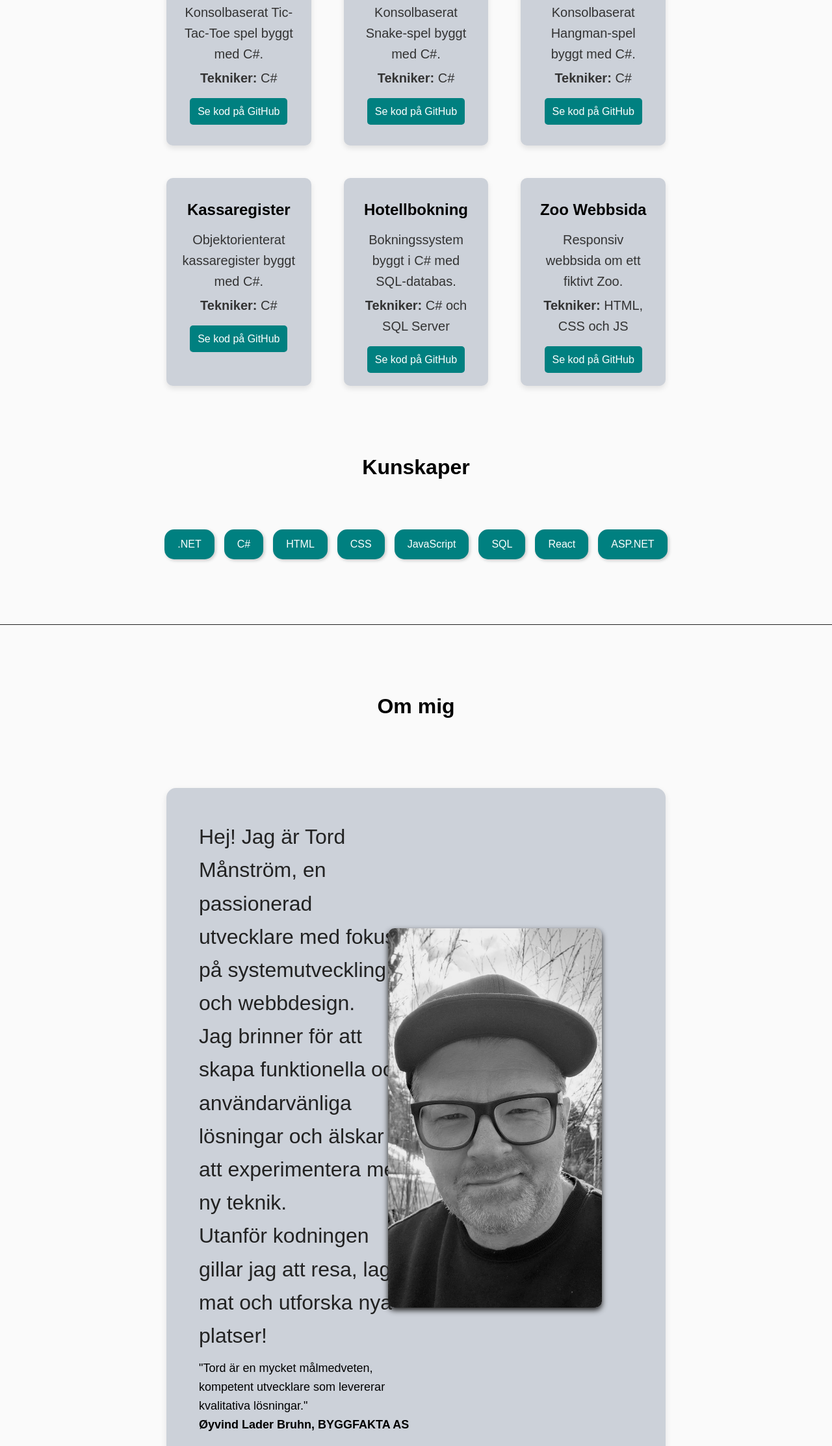
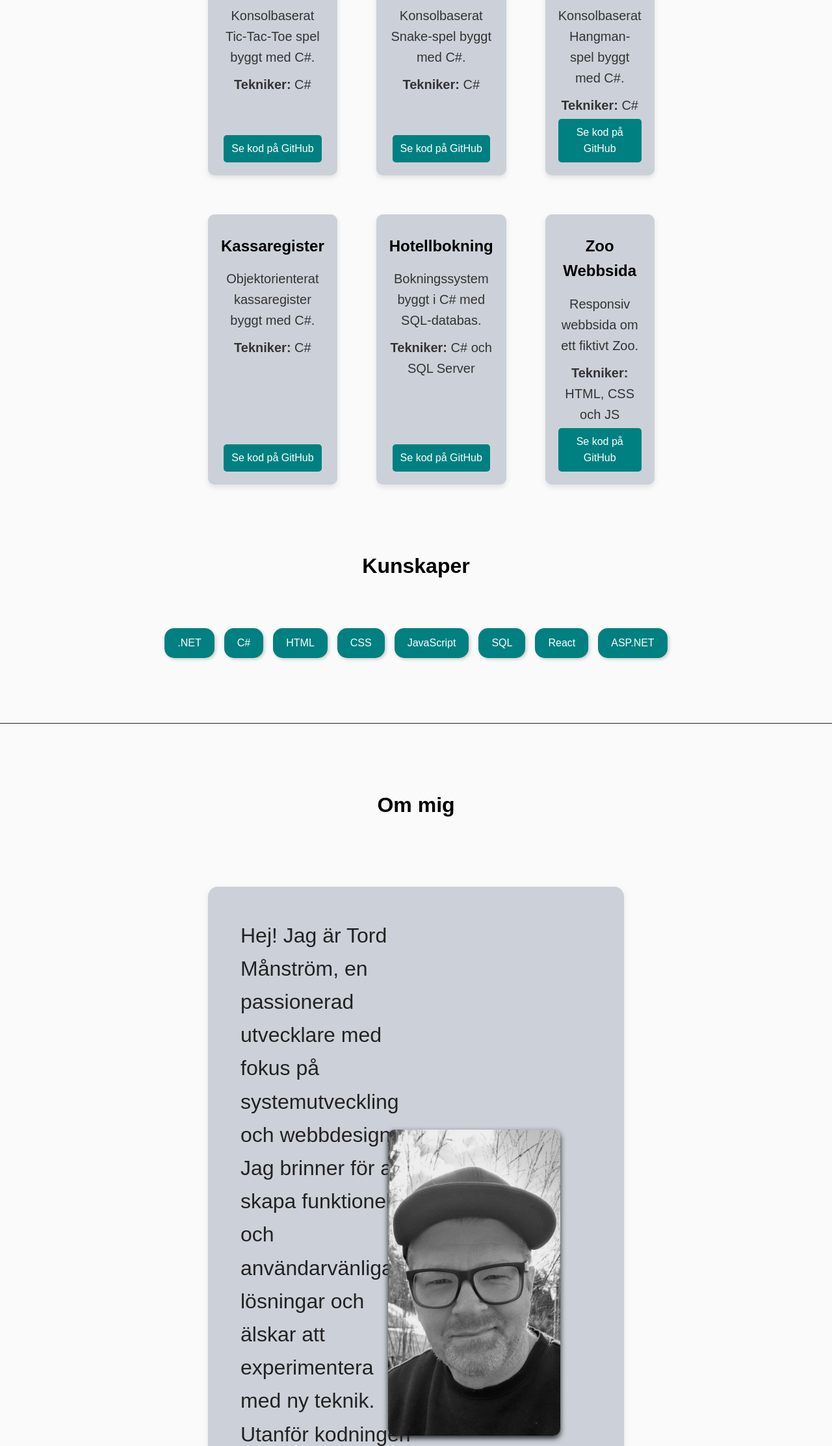
Before and after one commit to Tordolito/WebPortfolio_2.0, a plain HTML site: page index.html in a window 1280 px wide. Shown: the part 1147-3373 px from the top of the page at 65% size. Drawn offline with Linux system fonts and the light colour scheme; no server answers.

Commit message:
projects aligned white space

```diff
--- a/CSS/style.css
+++ b/CSS/style.css
@@ -256,9 +256,11 @@ h2 {
 /* Grid-layout för projekten */
 .project-container {
     display: grid;
-    grid-template-columns: repeat(3, 1fr); /* Anpassar sig beroende på skärmstorlek */
-    gap: 50px; /* Mellanrum mellan boxarna */
-    width: 60%; /* Lämnar ca 20% på vardera sida */
+    grid-template-columns: repeat(3, 1fr); /*Anpassar sig beroende på skärmstorlek */
+    /* grid-template-rows: auto 1fr auto; */
+    gap: 60px; /* Mellanrum mellan boxarna */
+    width: 50%; /* Lämnar ca 20% på vardera sida */
+    justify-items: center;
     align-self: center; /* Centrerar griden vertikalt */
     margin: 0 auto; /* Centrerar griden */
     padding: 50px 0;
@@ -269,11 +271,18 @@ h2 {
 .project {
     background: #ccd1d9; /* Vit bakgrund */
     border-radius: 10px; /* Mjuka hörn */
-    min-height: 300px; /* Minsta höjd */
+    min-height: 20rem; /* Minsta höjd */
+    max-width: 20rem;
     padding: 20px;
     text-align: center;
     box-shadow: 0px 4px 8px rgba(0, 0, 0, 0.1); /* Lätt skugga */
     transition: transform 0.3s ease, box-shadow 0.3s ease;
+
+    /* Lägg till flexbox för att hantera vertikal positionering */
+    display: flex;
+    flex-direction: column;
+    justify-content: flex-start; /* Börja från toppen */
+    align-items: center; /* Centrera innehållet horisontellt */
 }
 
 /* Hover-effekt för en stilren känsla */
@@ -305,7 +314,7 @@ h2 {
 /* Länk till GitHub */
 .project a {
     display: inline-block;
-    margin-top: 10px;
+    margin-top: auto;
     padding: 8px 12px;
     background: teal;
     color: #fff;
@@ -361,7 +370,7 @@ h2 {
   flex-direction: column; /* Staplar h2 och boxen */
   justify-content: flex-start; /* Startar från toppen av sektionen */
   align-items: center;
-  padding: 100px 0 60px; /* Ökar topp-paddingen för mer utrymme */
+  padding: 100px 0 100px; /* Ökar topp-paddingen för mer utrymme */
   background-color: #FAFAFA; /* Matchar projektsektionen */
 }
 
@@ -371,7 +380,7 @@ h2 {
   display: grid;
   grid-template-columns: repeat(2, 1fr);
   align-items: center;
-  width: 60%; /* Lämnar 20% på varje sida */
+  width: 50%; /* Lämnar 20% på varje sida */
   background: #ccd1d9; /* Ljusblå bakgrund */
   border-radius: 15px;
   padding: 50px;
@@ -404,7 +413,7 @@ h2 {
 
 .about-image img {
   width: 100%;
-  max-width: 400px; /* Anpassar bildstorleken */
+  max-width: 300px; /* Anpassar bildstorleken */
   border-radius: 10px; /* Rundad bild */
   box-shadow: 0px 4px 8px #222222;
 }
@@ -435,7 +444,7 @@ h2 {
 /* 🔹 Stil för textdelen */
 .testimonial-text {
   flex: 1;
-  color: #1e3a5f; /* Mörkblå text */
+  color: #333333;
 }
 
 /* 🔹 Stil för texten */
@@ -444,19 +453,6 @@ h2 {
   line-height: 1.6;
 }
 
-/* 🔹 Stil för bilddelen */
-.testimonial-image {
-  flex: 1;
-  display: flex;
-  justify-content: center;
-}
-
-/* .testimonial-image img {
-  width: 100%;
-  max-width: 250px; /* Anpassar bildstorleken *
-  border-radius: 10%; /* Rundad bild *
-  box-shadow: 0px 4px 8px rgba(0, 0, 0, 0.2);
-} */
 
 /* 🔹 Grundläggande styling för kontaktsektionen */
 #contact {
--- a/index.html
+++ b/index.html
@@ -129,7 +129,7 @@
                 <p data-lang="about-hobbies">Utanför kodningen gillar jag att resa, laga mat och utforska nya platser!</p>
             </div>
             <div class="about-image">
-                <img src="/Images/Tord_Smirk_BW.jpg" alt="Tord Månström">
+                <img src="/Images/Tord_Wears_A_Cap.jpg" alt="Tord Månström">
             </div>
             <div class="testimonial">
                 <p data-lang="testimonial-text">"Tord är en mycket målmedveten, kompetent utvecklare som levererar kvalitativa lösningar."</p>
```
Also changed, not shown: Images/Tord_Wears_A_Cap.jpg (renamed from Images/Tord_Smirk_BW.jpg).
